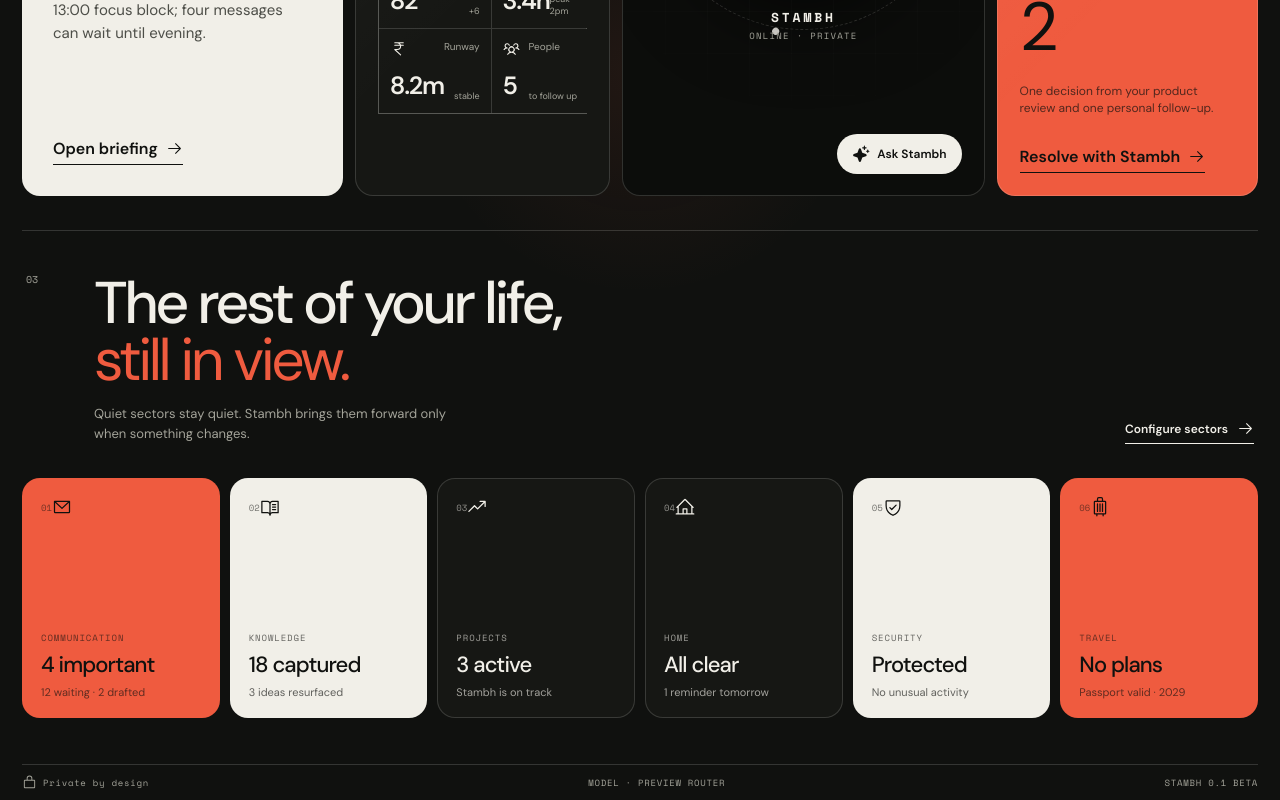
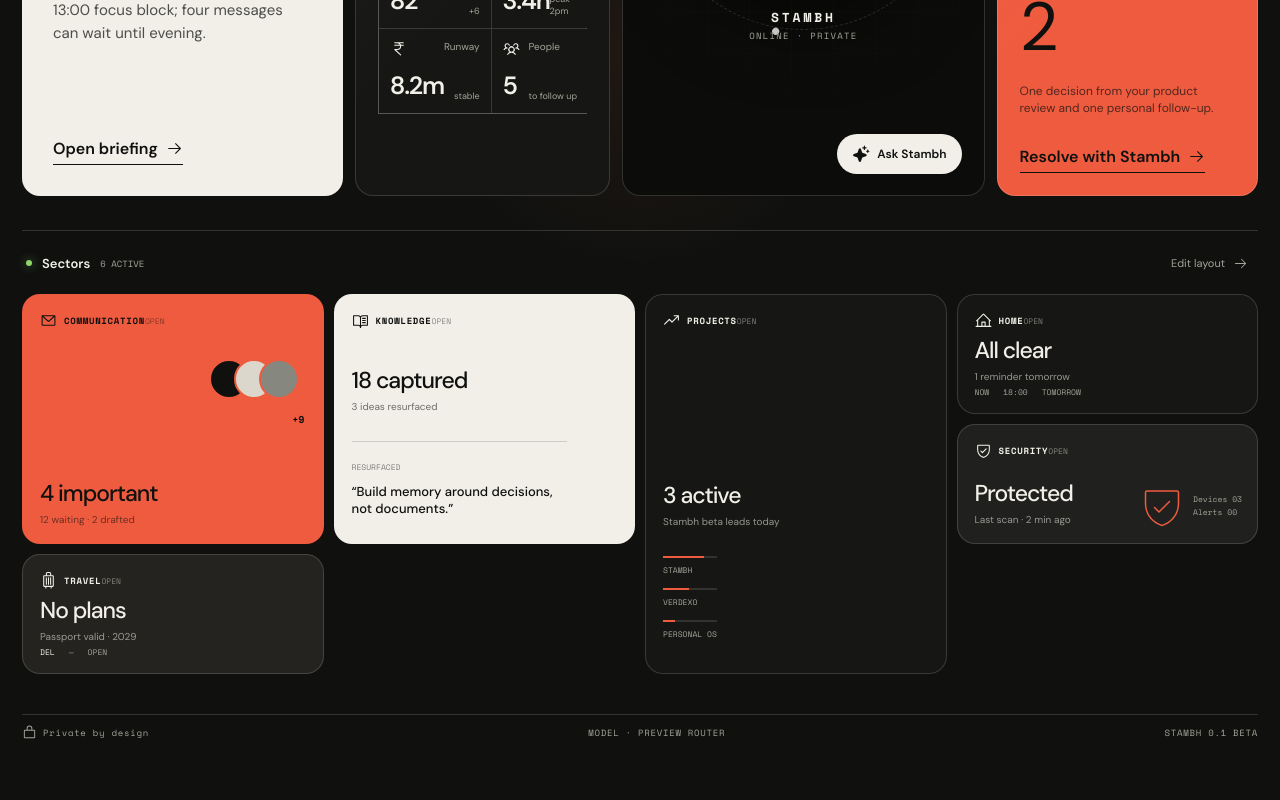
Before and after one commit to verdexo-vent/stambh, a React (Vite) app: page / in a window 1280 px wide. Shown: the part 548-1348 px from the top of the page. After the commit the page ends 1298 px from the top, so only its background shows below. Built offline with nearby package versions, Linux system fonts and the light colour scheme.

Commit message:
Redesign life sectors as configurable widgets

```diff
--- a/src/App.tsx
+++ b/src/App.tsx
@@ -47,12 +47,12 @@ const signals = [
 ];
 
 const lifeSectors = [
-  { name: "Communication", metric: "4 important", note: "12 waiting · 2 drafted", icon: EnvelopeSimple, tone: "signal" },
-  { name: "Knowledge", metric: "18 captured", note: "3 ideas resurfaced", icon: BookOpenText, tone: "paper" },
-  { name: "Projects", metric: "3 active", note: "Stambh is on track", icon: TrendUp, tone: "dark" },
-  { name: "Home", metric: "All clear", note: "1 reminder tomorrow", icon: HouseLine, tone: "dark" },
-  { name: "Security", metric: "Protected", note: "No unusual activity", icon: ShieldCheck, tone: "paper" },
-  { name: "Travel", metric: "No plans", note: "Passport valid · 2029", icon: SuitcaseRolling, tone: "signal" }
+  { name: "Communication", metric: "4 important", note: "12 waiting · 2 drafted", icon: EnvelopeSimple, kind: "inbox" },
+  { name: "Knowledge", metric: "18 captured", note: "3 ideas resurfaced", icon: BookOpenText, kind: "knowledge" },
+  { name: "Projects", metric: "3 active", note: "Stambh beta leads today", icon: TrendUp, kind: "projects" },
+  { name: "Home", metric: "All clear", note: "1 reminder tomorrow", icon: HouseLine, kind: "home" },
+  { name: "Security", metric: "Protected", note: "Last scan · 2 min ago", icon: ShieldCheck, kind: "security" },
+  { name: "Travel", metric: "No plans", note: "Passport valid · 2029", icon: SuitcaseRolling, kind: "travel" }
 ];
 
 export function App() {
@@ -209,19 +209,21 @@ export function App() {
       </section>
 
       <section className="life-map" aria-labelledby="life-map-title">
-        <div className="life-map-intro">
-          <span className="map-number">03</span>
-          <div>
-            <h2 id="life-map-title">The rest of your life,<br /><em>still in view.</em></h2>
-            <p>Quiet sectors stay quiet. Stambh brings them forward only when something changes.</p>
-          </div>
-          <button onClick={() => setCommandOpen(true)}>Configure sectors <ArrowRight size={17} /></button>
+        <div className="sector-toolbar">
+          <div><span className="online-dot" /><strong id="life-map-title">Sectors</strong><small>{lifeSectors.length} active</small></div>
+          <button onClick={() => setCommandOpen(true)}>Edit layout <ArrowRight size={15} /></button>
         </div>
-        <div className="sector-rail">
-          {lifeSectors.map(({ name, metric, note, icon: Icon, tone }, index) => (
-            <button className={`sector-tile ${tone}`} key={name} onClick={() => { setChatOpen(true); setInput(`Give me a briefing for ${name.toLowerCase()}`); }}>
-              <div className="sector-top"><span>0{index + 1}</span><Icon size={20} /></div>
-              <div><small>{name}</small><strong>{metric}</strong><p>{note}</p></div>
+        <div className="sector-board">
+          {lifeSectors.map(({ name, metric, note, icon: Icon, kind }) => (
+            <button className={`sector-widget ${kind}`} key={name} onClick={() => { setChatOpen(true); setInput(`Give me a briefing for ${name.toLowerCase()}`); }}>
+              <div className="sector-top"><span><Icon size={17} />{name}</span><small>Open</small></div>
+              <div className="sector-summary"><strong>{metric}</strong><p>{note}</p></div>
+              {kind === "inbox" && <div className="inbox-visual"><i /><i /><i /><span>+9</span></div>}
+              {kind === "knowledge" && <div className="knowledge-visual"><small>RESURFACED</small><p>“Build memory around decisions, not documents.”</p></div>}
+              {kind === "projects" && <div className="project-visual"><span><i style={{ width: "76%" }} />Stambh</span><span><i style={{ width: "48%" }} />Verdexo</span><span><i style={{ width: "22%" }} />Personal OS</span></div>}
+              {kind === "home" && <div className="home-visual"><span>NOW</span><i /><span>18:00</span><i /><span>TOMORROW</span></div>}
+              {kind === "security" && <div className="security-visual"><ShieldCheck size={48} weight="thin" /><span>Devices 03<br />Alerts 00</span></div>}
+              {kind === "travel" && <div className="travel-visual"><span>DEL</span><i /><span>—</span><i /><span>OPEN</span></div>}
               <ArrowRight className="sector-arrow" size={18} />
             </button>
           ))}
--- a/src/styles.css
+++ b/src/styles.css
@@ -97,26 +97,41 @@ button:focus-visible, a:focus-visible, input:focus-visible { outline: 2px solid
 .attention-count { font-size: 68px; line-height: .8; letter-spacing: -.08em; }
 .attention-panel p:not(.panel-label) { margin: 0; max-width: 26ch; font-size: 12px; line-height: 1.45; color: rgba(16,17,15,.7); }
 
-.life-map { max-width: 1520px; margin: 14px auto 40px; border-top: 1px solid var(--line); padding-top: 26px; }
-.life-map-intro { display: grid; grid-template-columns: 46px minmax(0, 1fr) auto; gap: 22px; align-items: end; padding: 18px 4px 34px; }
-.map-number { align-self: start; color: var(--muted); font: 10px/1 "Space Mono", monospace; }
-.life-map-intro h2 { margin: 0; max-width: 12ch; font-size: clamp(36px, 4.6vw, 68px); line-height: .96; letter-spacing: -.06em; font-weight: 500; }
-.life-map-intro h2 em { color: var(--signal); font-weight: 400; }
-.life-map-intro p { max-width: 42ch; margin: 16px 0 0; color: var(--muted); font-size: 13px; line-height: 1.55; }
-.life-map-intro button { align-self: end; display: flex; align-items: center; gap: 9px; border: 0; border-bottom: 1px solid var(--paper); padding: 0 0 6px; background: transparent; cursor: pointer; font-size: 12px; font-weight: 600; }
-.sector-rail { display: grid; grid-template-columns: repeat(6, minmax(170px, 1fr)); gap: 10px; overflow-x: auto; scroll-snap-type: x mandatory; padding-bottom: 6px; }
-.sector-tile { position: relative; min-height: 240px; scroll-snap-align: start; overflow: hidden; border: 1px solid var(--line); border-radius: var(--radius); padding: 18px; display: flex; flex-direction: column; justify-content: space-between; text-align: left; background: var(--panel); cursor: pointer; transition: transform .25s ease, border-color .25s ease; }
-.sector-tile:hover { transform: translateY(-4px); border-color: rgba(241,239,232,.38); }
-.sector-tile.paper { background: var(--paper); color: var(--ink); }
-.sector-tile.signal { background: var(--signal); color: var(--ink); border-color: transparent; }
+.life-map { max-width: 1520px; margin: 14px auto 40px; border-top: 1px solid var(--line); padding-top: 15px; }
+.sector-toolbar { min-height: 48px; display: flex; align-items: center; justify-content: space-between; padding: 0 4px 14px; }
+.sector-toolbar > div { display: flex; align-items: center; gap: 10px; }
+.sector-toolbar .online-dot { margin: 0; }
+.sector-toolbar strong { font-size: 13px; }
+.sector-toolbar small { color: var(--muted); font: 9px/1 "Space Mono", monospace; text-transform: uppercase; }
+.sector-toolbar button { display: flex; align-items: center; gap: 8px; border: 0; background: transparent; color: var(--muted); cursor: pointer; font-size: 11px; }
+.sector-board { display: grid; grid-template-columns: repeat(12, 1fr); grid-auto-rows: 120px; gap: 10px; }
+.sector-widget { position: relative; overflow: hidden; border: 1px solid var(--line); border-radius: var(--radius); padding: 17px; display: flex; flex-direction: column; text-align: left; background: var(--panel); cursor: pointer; transition: transform .25s ease, border-color .25s ease; }
+.sector-widget:hover { transform: translateY(-3px); border-color: rgba(241,239,232,.38); }
+.sector-widget.inbox { grid-column: span 3; grid-row: span 2; background: var(--signal); color: var(--ink); border-color: transparent; }
+.sector-widget.knowledge { grid-column: span 3; grid-row: span 2; background: var(--paper); color: var(--ink); }
+.sector-widget.projects { grid-column: span 3; grid-row: span 3; }
+.sector-widget.home, .sector-widget.security, .sector-widget.travel { grid-column: span 3; }
 .sector-top { display: flex; align-items: center; justify-content: space-between; }
-.sector-top span { font: 9px/1 "Space Mono", monospace; opacity: .55; }
-.sector-tile > div:nth-child(2) { display: grid; }
-.sector-tile small { margin-bottom: 8px; font: 9px/1 "Space Mono", monospace; letter-spacing: .1em; text-transform: uppercase; opacity: .62; }
-.sector-tile strong { font-size: 22px; letter-spacing: -.04em; font-weight: 500; }
-.sector-tile p { margin: 6px 0 0; font-size: 11px; opacity: .64; }
+.sector-top > span { display: flex; align-items: center; gap: 7px; font: 700 9px/1 "Space Mono", monospace; letter-spacing: .08em; text-transform: uppercase; }
+.sector-top > small { margin: 0; font: 8px/1 "Space Mono", monospace; opacity: .46; text-transform: uppercase; }
+.sector-summary { margin-top: auto; display: grid; }
+.sector-summary strong { font-size: 23px; letter-spacing: -.045em; font-weight: 500; }
+.sector-summary p { margin: 5px 0 0; font-size: 10px; opacity: .58; }
+.inbox-visual { position: absolute; right: 18px; top: 64px; width: 96px; height: 66px; }
+.inbox-visual i { position: absolute; width: 40px; height: 40px; border-radius: 50%; border: 2px solid var(--signal); background: var(--ink); }
+.inbox-visual i:nth-child(2) { left: 25px; background: #dbd7cc; }.inbox-visual i:nth-child(3) { left: 50px; background: #86877f; }
+.inbox-visual span { position: absolute; right: 0; bottom: 0; font: 700 10px/1 "Space Mono", monospace; }
+.knowledge-visual { margin-top: 28px; padding-top: 12px; border-top: 1px solid rgba(16,17,15,.16); }
+.knowledge-visual small { font: 8px/1 "Space Mono", monospace; opacity: .5; }.knowledge-visual p { margin: 8px 0; max-width: 24ch; font: 500 13px/1.35 "DM Sans", sans-serif; }
+.project-visual { display: grid; gap: 14px; margin: 28px 0 18px; }
+.project-visual span { position: relative; padding-top: 8px; border-top: 2px solid rgba(255,255,255,.12); color: var(--muted); font: 8px/1 "Space Mono", monospace; text-transform: uppercase; }
+.project-visual i { position: absolute; height: 2px; left: 0; top: -2px; background: var(--signal); }
+.home-visual, .travel-visual { display: flex; align-items: center; gap: 7px; margin-top: auto; color: var(--muted); font: 8px/1 "Space Mono", monospace; }
+.home-visual i, .travel-visual i { flex: 1; height: 1px; background: var(--line); }
+.security { background: #20211e; }.security-visual { position: absolute; right: 15px; bottom: 13px; display: flex; align-items: center; gap: 7px; color: var(--signal); }.security-visual span { color: var(--muted); font: 8px/1.6 "Space Mono", monospace; }
+.travel { background: #25231f; }.travel-visual span:first-child { color: var(--paper); }
 .sector-arrow { position: absolute; right: 17px; bottom: 17px; opacity: 0; transform: translateX(-6px); transition: opacity .2s ease, transform .2s ease; }
-.sector-tile:hover .sector-arrow { opacity: 1; transform: translateX(0); }
+.sector-widget:hover .sector-arrow { opacity: 1; transform: translateX(0); }
 
 .footer-strip { height: 36px; max-width: 1520px; margin: 0 auto; border-top: 1px solid var(--line); display: flex; align-items: center; justify-content: space-between; color: var(--muted); font: 9px/1 "Space Mono", monospace; letter-spacing: .08em; }
 .footer-strip span { display: flex; align-items: center; gap: 6px; }
@@ -157,7 +172,8 @@ button:focus-visible, a:focus-visible, input:focus-visible { outline: 2px solid
   .core-panel { grid-column: 2; grid-row: 1 / 3; }
   .agenda-panel, .priorities-panel, .signal-panel, .attention-panel { grid-column: auto; grid-row: auto; min-height: 250px; }
   .core-stage { width: min(44vw, 360px); }
-  .sector-rail { grid-template-columns: repeat(6, minmax(210px, 1fr)); }
+  .sector-board { grid-template-columns: repeat(6, 1fr); }
+  .sector-widget.inbox, .sector-widget.knowledge, .sector-widget.projects, .sector-widget.home, .sector-widget.security, .sector-widget.travel { grid-column: span 2; }
 }
 
 @media (max-width: 720px) {
@@ -172,10 +188,8 @@ button:focus-visible, a:focus-visible, input:focus-visible { outline: 2px solid
   .core-stage { width: min(92vw, 390px); }
   .footer-strip span:nth-child(2) { display: none; }
   .life-map { margin-top: 24px; }
-  .life-map-intro { grid-template-columns: 28px 1fr; align-items: start; }
-  .life-map-intro button { grid-column: 2; justify-self: start; margin-top: 4px; }
-  .life-map-intro h2 { font-size: 44px; }
-  .sector-rail { grid-template-columns: repeat(6, 78vw); }
+  .sector-board { display: flex; overflow-x: auto; scroll-snap-type: x mandatory; padding-bottom: 6px; }
+  .sector-widget { flex: 0 0 78vw; min-height: 230px; scroll-snap-align: start; }
 }
 
 @media (prefers-reduced-motion: reduce) {
```
